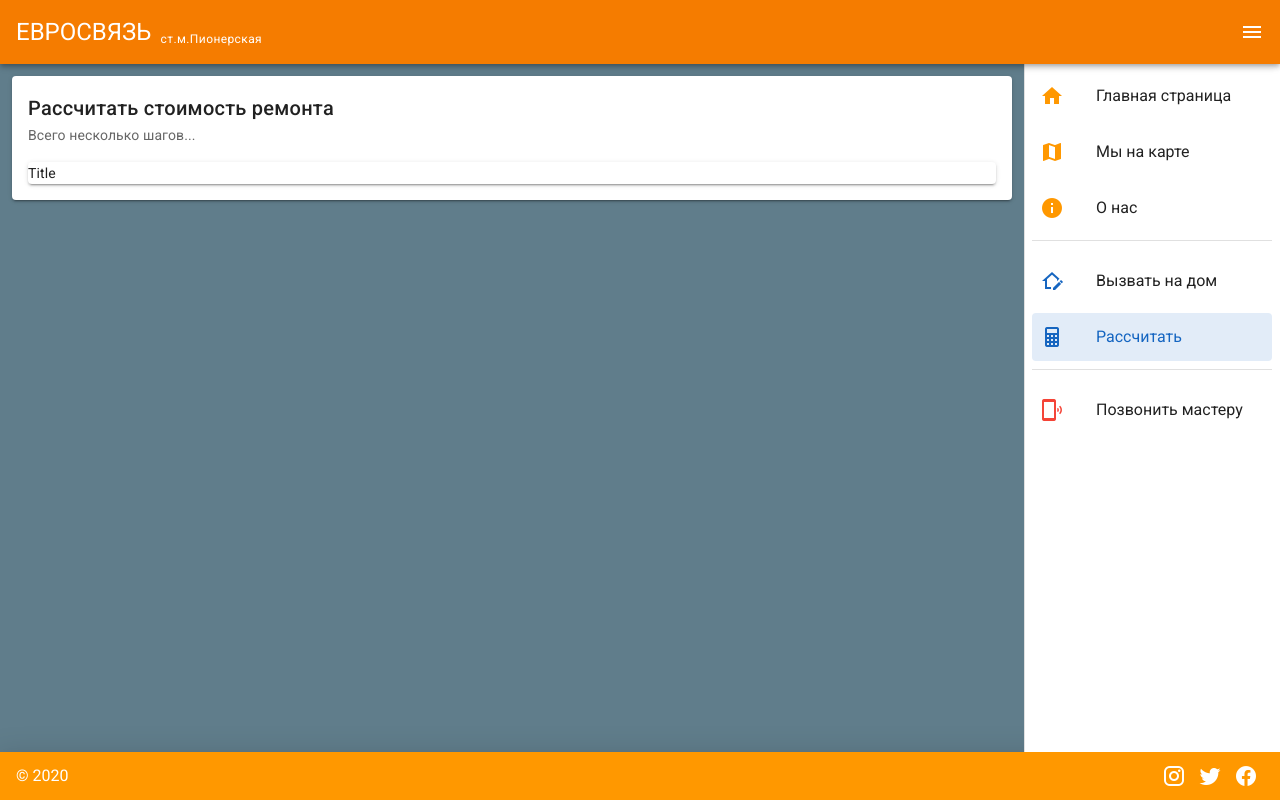
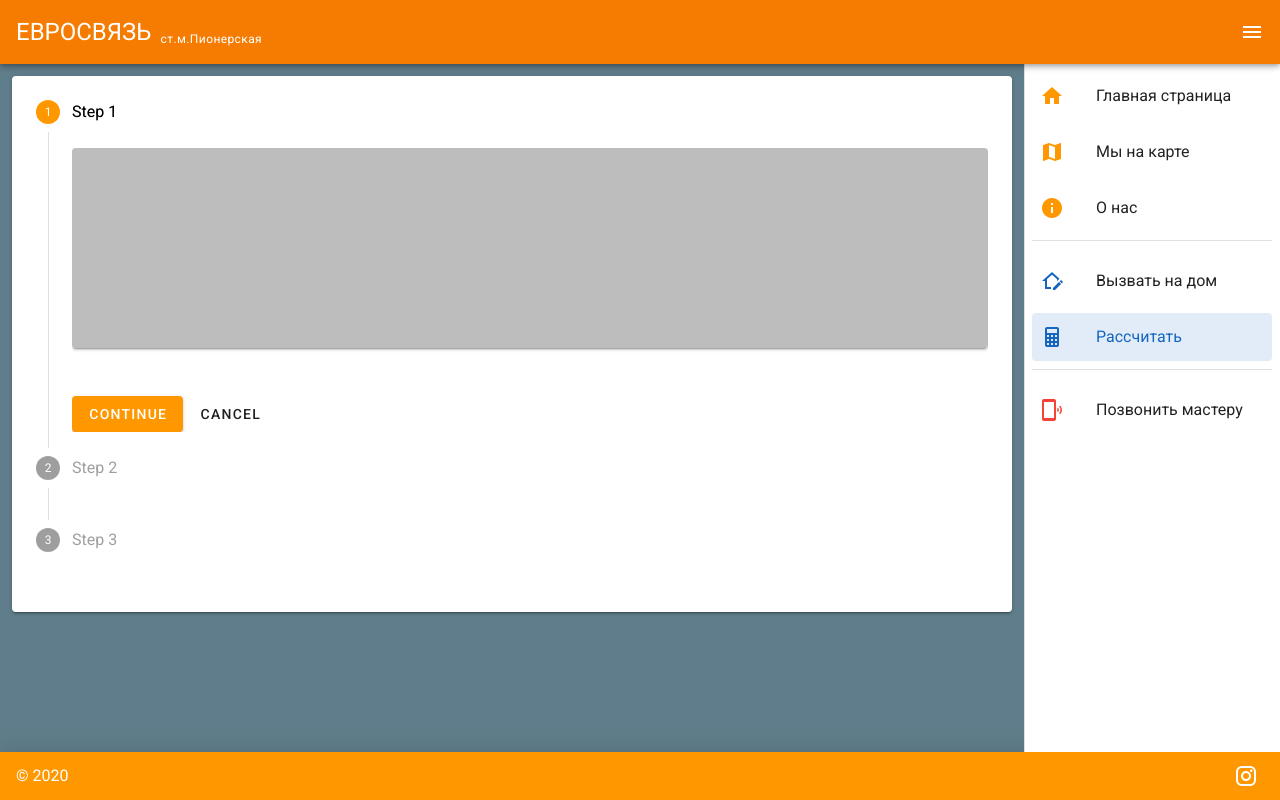
Before and after one commit to VladimirVaivada/evz, a Nuxt app: page /calculator in a window 1280 px wide. Built offline with nearby package versions, Linux system fonts and the light colour scheme.

Commit message:
Добавляет заготовку степпера и дополняет ссылки

```diff
--- a/layouts/default.vue
+++ b/layouts/default.vue
@@ -128,10 +128,10 @@ export default {
       ],
       social: [
         { link: 'https://vk.com/eurosvaz', icon: 'mdi-vk' },
-        { link: '', icon: 'mdi-telegram' },
-        { link: '', icon: 'mdi-instagram' },
-        { link: '', icon: 'mdi-twitter' },
-        { link: '', icon: 'mdi-facebook' }
+        {
+          link: 'https://www.instagram.com/p/B-fYCVFIKRW/?igshid=escfq5u0yzog',
+          icon: 'mdi-instagram'
+        }
       ],
       title: 'ЕВРОСВЯЗЬ'
     }
--- a/pages/calculator.vue
+++ b/pages/calculator.vue
@@ -1,19 +1,105 @@
 <template>
   <v-container>
-    <v-card light>
-      <v-card-title style="word-break: keep-all">
-        Рассчитать стоимость ремонта
-      </v-card-title>
-      <v-card-subtitle>Всего несколько шагов...</v-card-subtitle>
-      <v-card-text>
-        <v-card>Title</v-card>
-      </v-card-text>
-    </v-card>
+    <v-stepper v-model="e1" :vertical="vertical" :alt-labels="altLabels" light>
+      <template v-if="vertical">
+        <template v-for="n in steps">
+          <v-stepper-step
+            :key="`${n}-step`"
+            :complete="e1 > n"
+            :step="n"
+            :editable="editable"
+          >
+            Step {{ n }}
+          </v-stepper-step>
+
+          <v-stepper-content :key="`${n}-content`" :step="n">
+            <v-card
+              class="mb-12"
+              color="grey lighten-1"
+              height="200px"
+            ></v-card>
+
+            <v-btn color="primary" @click="nextStep(n)">
+              Continue
+            </v-btn>
+
+            <v-btn text>Cancel</v-btn>
+          </v-stepper-content>
+        </template>
+      </template>
+      <template v-else>
+        <v-stepper-header>
+          <template v-for="n in steps">
+            <v-stepper-step
+              :key="`${n}-step`"
+              :complete="e1 > n"
+              :step="n"
+              :editable="editable"
+            >
+              Step {{ n }}
+            </v-stepper-step>
+
+            <v-divider v-if="n !== steps" :key="n"></v-divider>
+          </template>
+        </v-stepper-header>
+
+        <v-stepper-items>
+          <v-stepper-content v-for="n in steps" :key="`${n}-content`" :step="n">
+            <v-card
+              class="mb-12"
+              color="grey lighten-1"
+              height="200px"
+            ></v-card>
+
+            <v-btn color="primary" @click="nextStep(n)">
+              Continue
+            </v-btn>
+
+            <v-btn text>Cancel</v-btn>
+          </v-stepper-content>
+        </v-stepper-items>
+      </template>
+    </v-stepper>
   </v-container>
 </template>
 
 <script>
-export default {}
+export default {
+  data() {
+    return {
+      e1: 1,
+      steps: 3,
+      vertical: true,
+      altLabels: false,
+      editable: true
+    }
+  },
+
+  watch: {
+    steps(val) {
+      if (this.e1 > val) {
+        this.e1 = val
+      }
+    },
+    vertical() {
+      this.e1 = 2
+      requestAnimationFrame(() => (this.e1 = 1)) // Workarounds
+    }
+  },
+
+  methods: {
+    onInput(val) {
+      this.steps = parseInt(val)
+    },
+    nextStep(n) {
+      if (n === this.steps) {
+        this.e1 = 1
+      } else {
+        this.e1 = n + 1
+      }
+    }
+  }
+}
 </script>
 
 <style></style>
```
